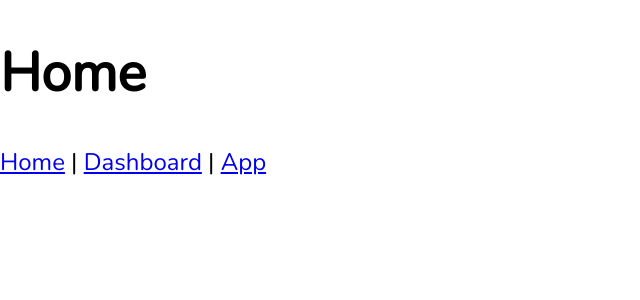
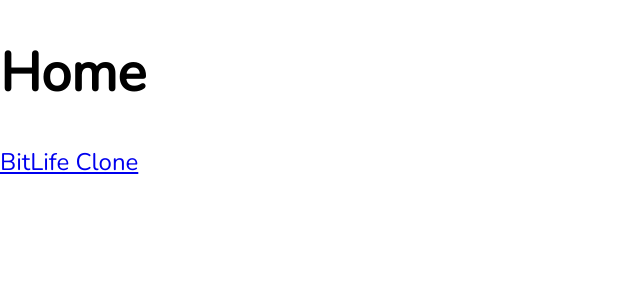
Before and after one commit to mgildone/fluffy-winner, a React (Create React App) app: page / in a window 1280 px wide. Shown: the top 300 px of the page, without its empty margins (0-640 px from the left). Built offline with nearby package versions, Linux system fonts and the light colour scheme.

Commit message:
navigation refactor

```diff
--- a/src/index.js
+++ b/src/index.js
@@ -9,9 +9,7 @@ const Home = () => (
   <div>
     <h1>Home</h1>
     <nav>
-      <Link to="/">Home</Link> |{" "}
-      <Link to="dashboard">Dashboard</Link> |{" "}
-      <Link to="app">App</Link>
+      <Link to="app">BitLife Clone</Link>
     </nav>
   </div>
 )
```
